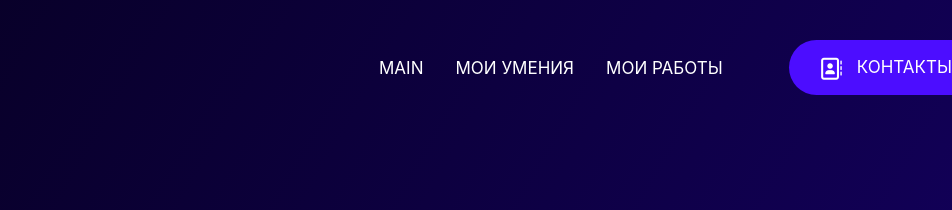
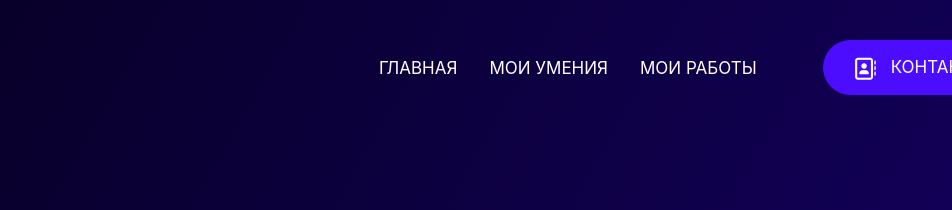
Before and after one commit to SanistRay/sanistray.github.io, a plain HTML site: page index.html in a window 1280 px wide. Shown: the top 210 px of the page, 328-1280 px from the left. Drawn offline with nearby package versions, Linux system fonts and the light colour scheme.

Commit message:
Update index.html

```diff
--- a/index.html
+++ b/index.html
@@ -26,7 +26,7 @@
                     <li><img class="logotype logo-hide" src="img/logotype.png" alt="logotype "></li>
                     <div id="menu-hide" class="menu-item">
                         <li class="header-text">
-                            MAIN
+                            ГЛАВНАЯ
                             <hr>
                         </li>
                         <a href="#myskills">
```
